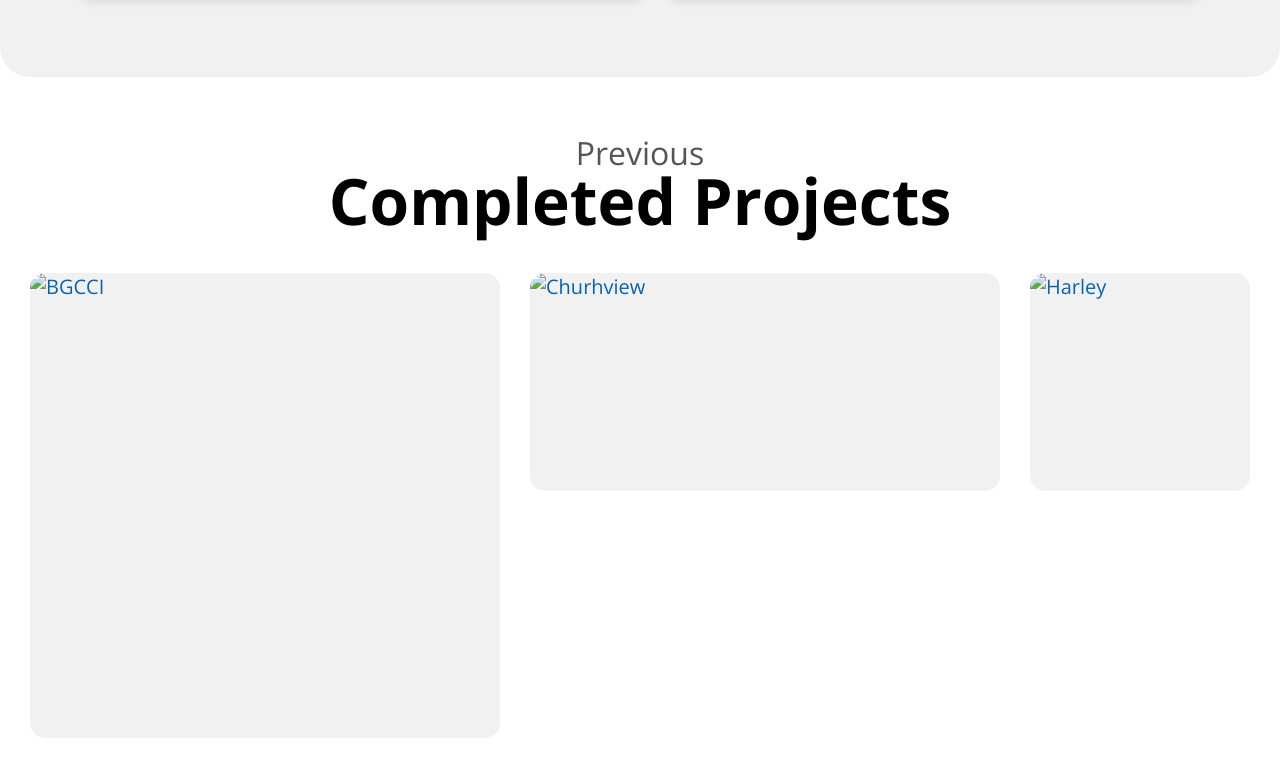
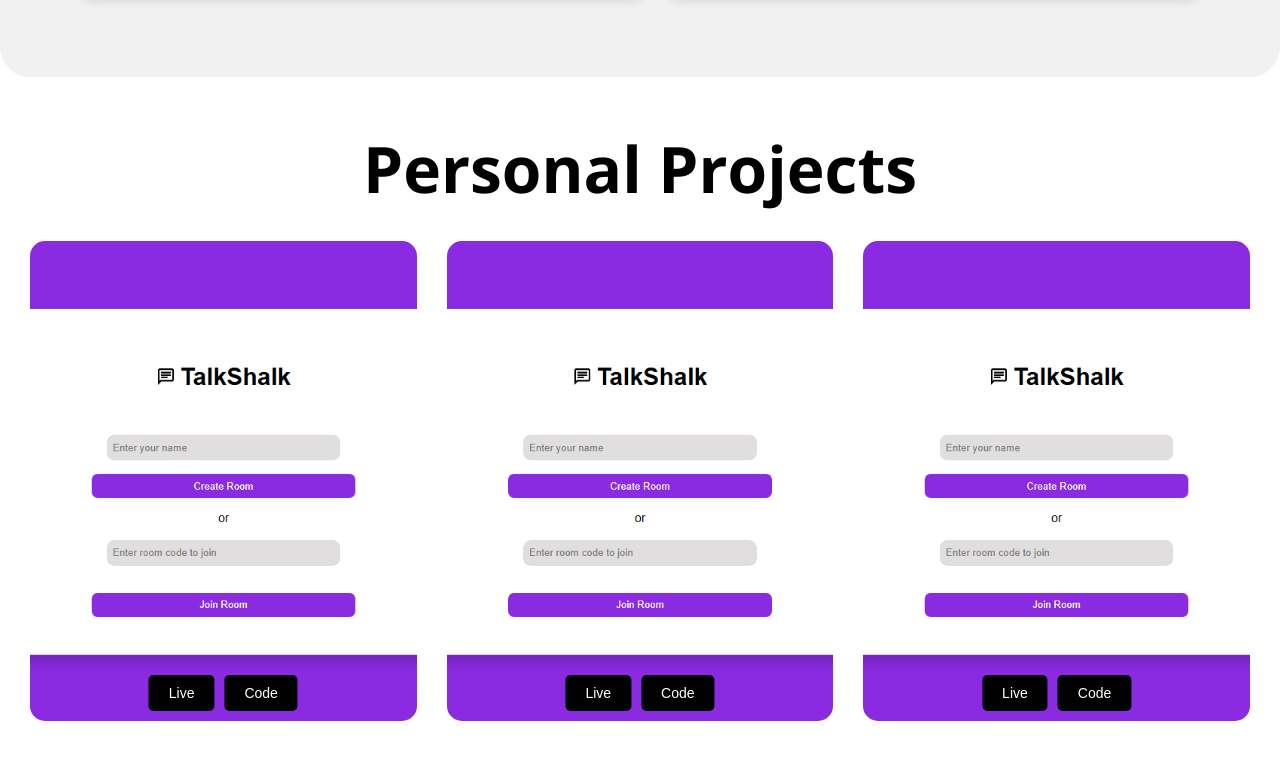
Before and after one commit to whereisalidev/portfolio, a plain HTML site: page index.html in a window 1280 px wide. Shown: the part 1601-2378 px from the top of the page. Drawn offline with nearby package versions, Linux system fonts and the light colour scheme.

Commit message:
first-project-added

```diff
--- a/index.html
+++ b/index.html
@@ -133,6 +133,7 @@
 			</h2>
 			<div class="experience-holder">
 				<div class="experience-card">
+
 					<h3>Python Developer <small style="color:black;">@Mehdi Technologies, Islamabad (Onsite)</small></h3>
 					<p>
 						- Working with selenium to extract data from sites <br>
@@ -156,22 +157,34 @@
 		<section id="projects" class="bento container">
 			<h2>
 				<small>
-					Previous
 				</small>
-				Completed Projects
+				Personal Projects
 			</h2>
 			<div class="bento-grid">
-				<a href="#" class="bento-item">
-					<img src="./imgs/bento-1.jpg" alt="BGCCI" width="100%" />
-				</a>
-				<a href="#" class="bento-item">
-					<img src="./imgs/bento-2.jpg" alt="Churhview" width="100%" />
-				</a>
-				<a href="#" class="bento-item">
-					<img src="./imgs/bento-3.jpg" alt="Harley" width="100%" />
-				</a>
+				<div href="" class="bento-item">
+					<img src="./imgs/chatroom.png" alt="BGCCI" width="100%" />
+					<div class="buttons">
+						<button class="btn-live" data-url="https://talkshalk.up.railway.app">Live</button>
+						<button class="btn-code" data-url="https://github.com/whereisalidev/Flask-Chat-Room">Code</button>
+					</div>
+				</div>
+				<div href="" class="bento-item">
+					<img src="./imgs/chatroom.png" alt="BGCCI" width="100%" />
+					<div class="buttons">
+						<button class="btn-live">Live</button>
+						<button class="btn-code">Code</button>
+					</div>
+				</div>
+				<div href="" class="bento-item">
+					<img src="./imgs/chatroom.png" alt="BGCCI" width="100%" />
+					<div class="buttons">
+						<button class="btn-live">Live</button>
+						<button class="btn-code">Code</button>
+					</div>
+				</div>
 			</div>
 		</section>
+
 
 	</main>
 </body>
--- a/script.js
+++ b/script.js
@@ -30,3 +30,10 @@ function erase() {
 document.addEventListener("DOMContentLoaded", () => {
     type();
 });
+
+document.querySelectorAll('.buttons button').forEach(button => {
+	button.addEventListener('click', () => {
+		const url = button.getAttribute('data-url');
+		window.open(url, '_blank');
+	});
+});
--- a/styles.css
+++ b/styles.css
@@ -421,32 +421,62 @@ h3 {
 
 .bento {
 	.bento-grid {
-		display:grid;
-		grid-gap:30px;
+		display: flex;
+		grid-gap: 30px;
 		grid-template-columns: repeat(5, 1fr);
 		grid-template-rows: repeat(4, 1fr);
-		height:960px;
-		@media(max-width:1024px){
+		height: 753px;
+		@media (max-width: 1024px) {
 			grid-template-rows: repeat(8, 1fr);
 		}
-		@media(max-width:768px){
-			display:flex;
-			flex-direction:column;
-			gap:30px;
-			height:auto;
+		@media (max-width: 768px) {
+			display: flex;
+			flex-direction: column;
+			gap: 30px;
+			height: auto;
 		}
 		.bento-item {
-			padding:30px;
+			padding: 30px;
 			background-color: var(--base-100);
-			border-radius:15px;
-			position:relative;
-			overflow:hidden;
+			border-radius: 15px;
+			width: 60vh;
+			height: 60vh;
+			position: relative;
+			overflow: hidden;
+
+			/* Buttons Container */
+			.buttons {
+				position: absolute;
+				bottom: 10px;
+				left: 50%;
+				transform: translateX(-50%);
+				display: flex;
+				gap: 10px;
+				z-index: 2;
+			}
+
+			/* Button Styling */
+			.buttons button {
+				background-color: var(--base-800);
+				color: #fff;
+				border: none;
+				padding: 10px 20px;
+				border-radius: 5px;
+				cursor: pointer;
+				font-size: 14px;
+				transition: background-color 0.3s ease;
+			}
+
+			.buttons button:hover {
+				background-color: var(--base-400);
+			}
+
 			img {
-				position:absolute;
-				top:0;
-				left:0;
-				height:100%;
-				object-fit:cover;
+				position: absolute;
+				top: 0;
+				left: 0;
+				height: 100%;
+				object-fit: cover;
 				transition: ease 3s all;
 			}
 			&:hover {
@@ -454,54 +484,30 @@ h3 {
 					transform: scale(1.2);
 				}
 			}
-			@media(max-width:768px){
-				height:240px;
+			@media (max-width: 768px) {
+				height: 240px;
 			}
 			&:nth-child(1) {
 				grid-column: span 2;
 				grid-row: span 2;
-				@media(max-width:1024px){
+				@media (max-width: 1024px) {
 					grid-column: span 2;
 					grid-row: span 2;
 				}
 			}
 			&:nth-child(2) {
 				grid-column: span 2;
-				grid-row: span 1;
-				@media(max-width:1024px){
+				grid-row: span 2;
+				@media (max-width: 1024px) {
 					grid-column: span 3;
 					grid-row: span 2;
 				}
 			}
 			&:nth-child(3) {
-				grid-column: span 1;
-				grid-row: span 1;
-				@media(max-width:1024px){
+				grid-column: span 2;
+				grid-row: span 2;
+				@media (max-width: 1024px) {
 					grid-column: span 3;
-					grid-row: span 2;
-				}
-			}
-			&:nth-child(4) {
-				grid-column: span 1;
-				grid-row: span 1;
-				@media(max-width:1024px){
-					grid-column: span 2;
-					grid-row: span 4;
-				}
-			}
-			&:nth-child(5) {
-				grid-column: span 2;
-				grid-row: span 1;
-				@media(max-width:1024px){
-					grid-column: span 3;
-					grid-row: span 2;
-				}
-			}
-			&:nth-child(6) {
-				grid-column: span 5;
-				grid-row: span 3;
-				@media(max-width:1024px){
-					grid-column: span 5;
 					grid-row: span 2;
 				}
 			}
```
Also changed, not shown: imgs/chatroom.PNG (added).
